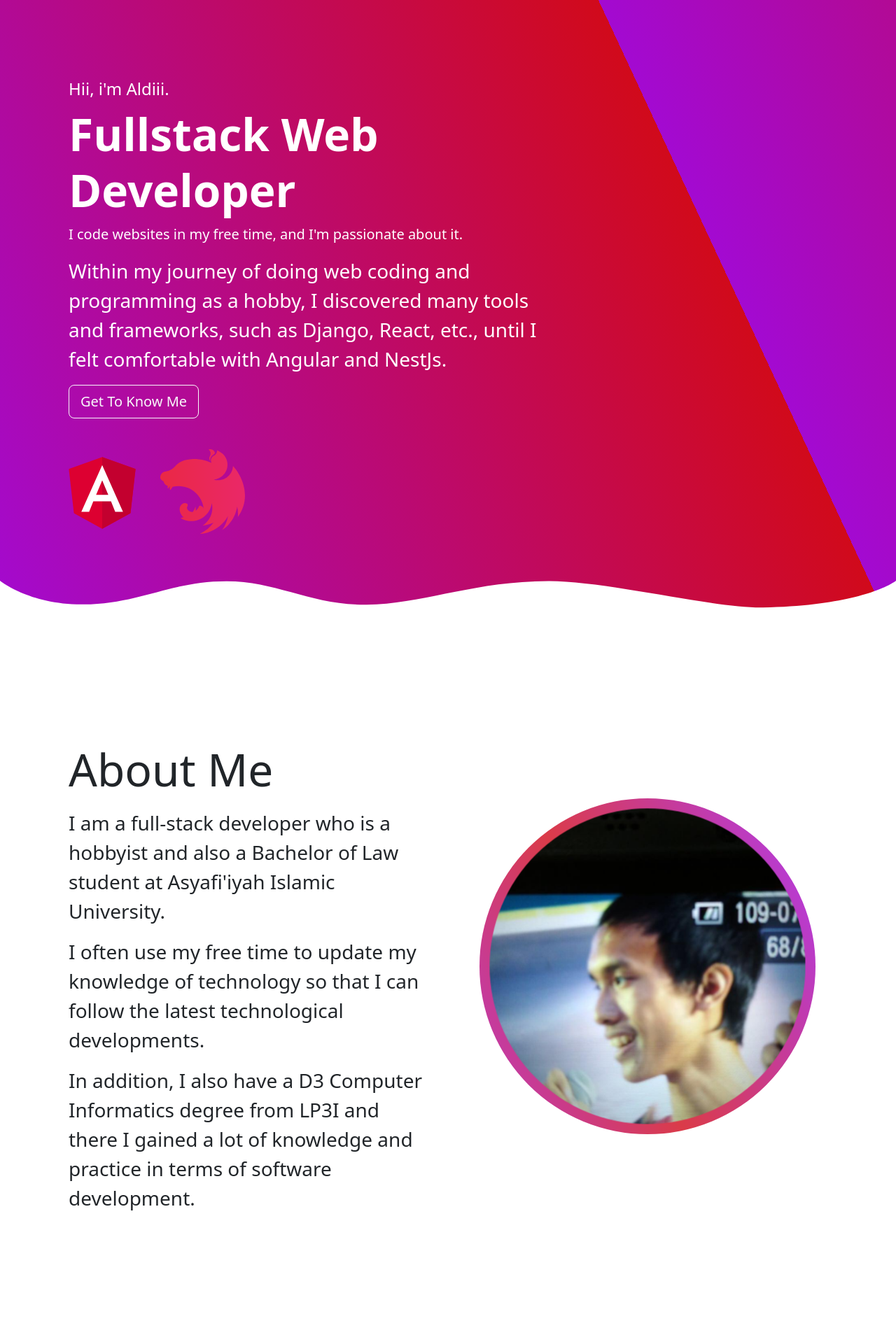
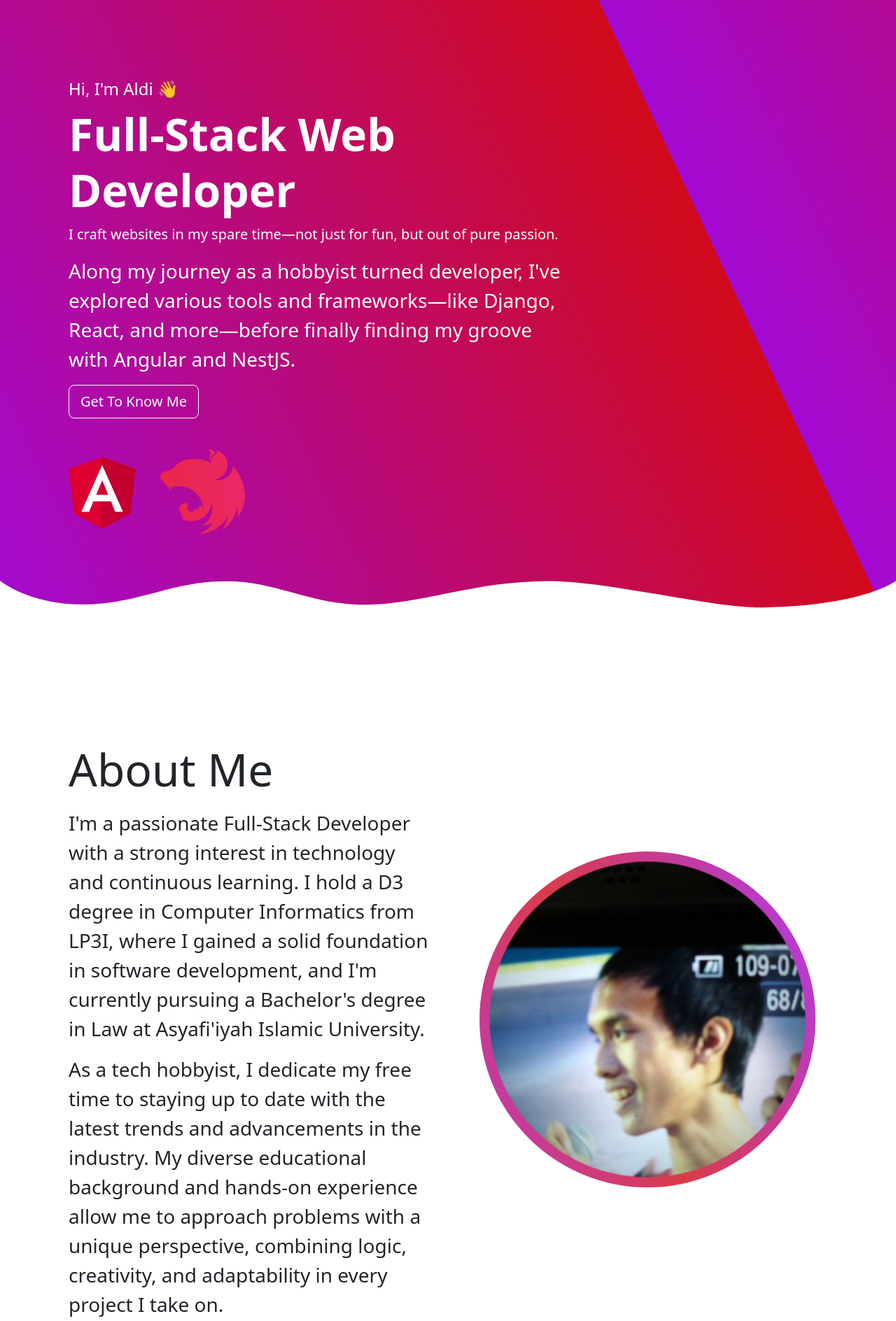
Before and after one commit to alfandevt/alfandevt.github.io, an Angular app: page / in a window 1280 px wide. Shown: the top 1888 px of the page at 70% size. Built offline with nearby package versions, Linux system fonts and the light colour scheme; a web font is replaced by a local one.

Commit message:
update wording on every section

```diff
--- a/src/app/home/home.component.html
+++ b/src/app/home/home.component.html
@@ -7,16 +7,17 @@
             class="text-container py-4 px-3 px-md-none vstack justify-content-center"
           >
             <h1 class="lh-sm text-justify display-3">
-              <span class="fw-light fs-4">Hii, i'm Aldiii.</span><br />
-              <span class="fw-bold">Fullstack Web Developer</span>
+              <span class="fw-light fs-4">Hi, I'm Aldi 👋</span><br />
+              <span class="fw-bold">Full-Stack Web Developer</span>
             </h1>
             <p class="lead mb-3">
-              I code websites in my free time, and I'm passionate about it.
+              I craft websites in my spare time—not just for fun, but out of
+              pure passion.
             </p>
             <p class="fw-light fs-3">
-              Within my journey of doing web coding and programming as a hobby,
-              I discovered many tools and frameworks, such as Django, React,
-              etc., until I felt comfortable with Angular and NestJs.
+              Along my journey as a hobbyist turned developer, I've explored
+              various tools and frameworks—like Django, React, and more—before
+              finally finding my groove with Angular and NestJS.
             </p>
             <div class="btn-container">
               <button class="btn btn-outline-light btn-lg text-capitalize">
@@ -65,17 +66,18 @@
           <div class="text-container p-3 lh-md mt-5">
             <h1 class="display-3 mb-3">About Me</h1>
             <p class="fw-light lh-md fs-3">
-              I am a full-stack developer who is a hobbyist and also a Bachelor
-              of Law student at Asyafi'iyah Islamic University.
+              I'm a passionate Full-Stack Developer with a strong interest in
+              technology and continuous learning. I hold a D3 degree in Computer
+              Informatics from LP3I, where I gained a solid foundation in
+              software development, and I'm currently pursuing a Bachelor's
+              degree in Law at Asyafi'iyah Islamic University.
             </p>
             <p class="fw-light lh-md fs-3">
-              I often use my free time to update my knowledge of technology so
-              that I can follow the latest technological developments.
-            </p>
-            <p class="fw-light lh-md fs-3">
-              In addition, I also have a D3 Computer Informatics degree from
-              LP3I and there I gained a lot of knowledge and practice in terms
-              of software development.
+              As a tech hobbyist, I dedicate my free time to staying up to date
+              with the latest trends and advancements in the industry. My
+              diverse educational background and hands-on experience allow me to
+              approach problems with a unique perspective, combining logic,
+              creativity, and adaptability in every project I take on.
             </p>
           </div>
         </div>
@@ -187,6 +189,4 @@
   </div>
 </section>
 
-<section class="projects">
-
-</section>
+<section class="projects"></section>
--- a/src/app/home/home.component.scss
+++ b/src/app/home/home.component.scss
@@ -95,11 +95,6 @@ img.logo {
   }
 }
 
-// Section Projects
-.projects {
-
-}
-
 // Keyframes
 @keyframes rgb-background {
   0% {
```
